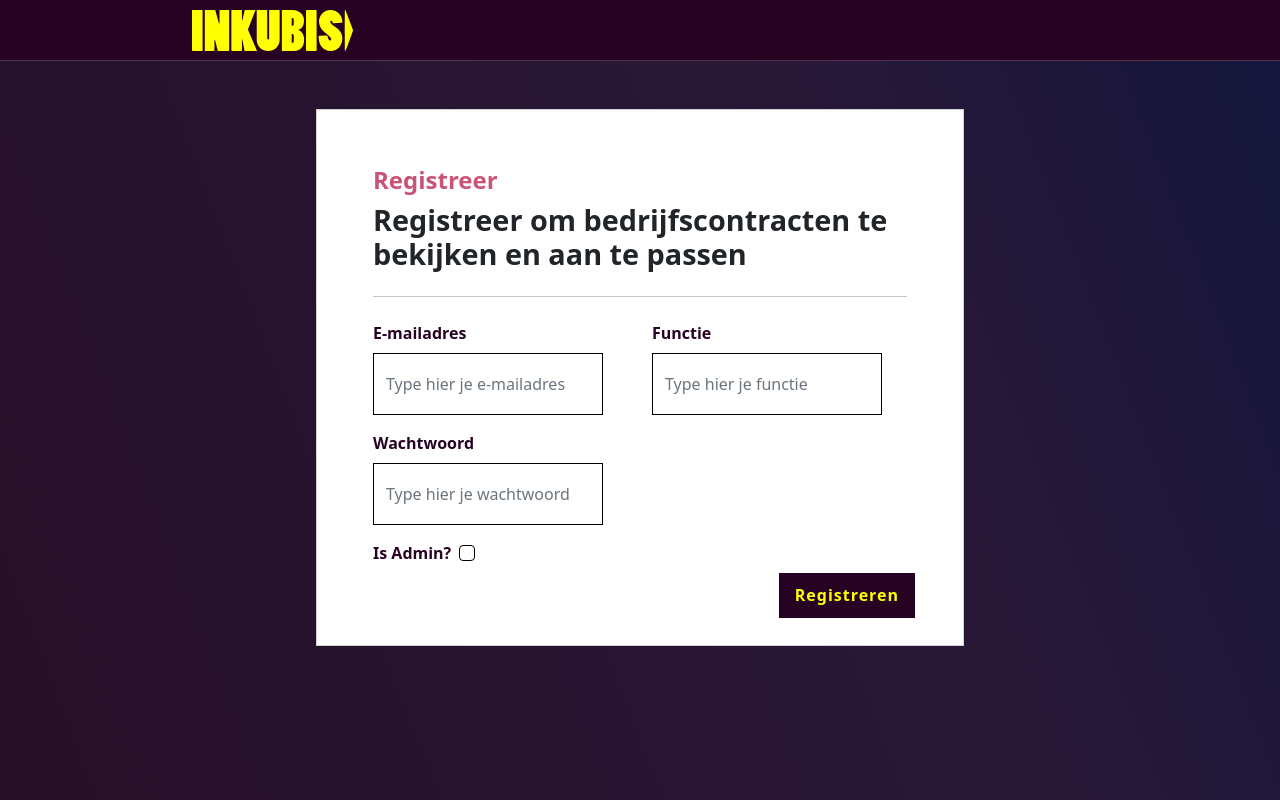
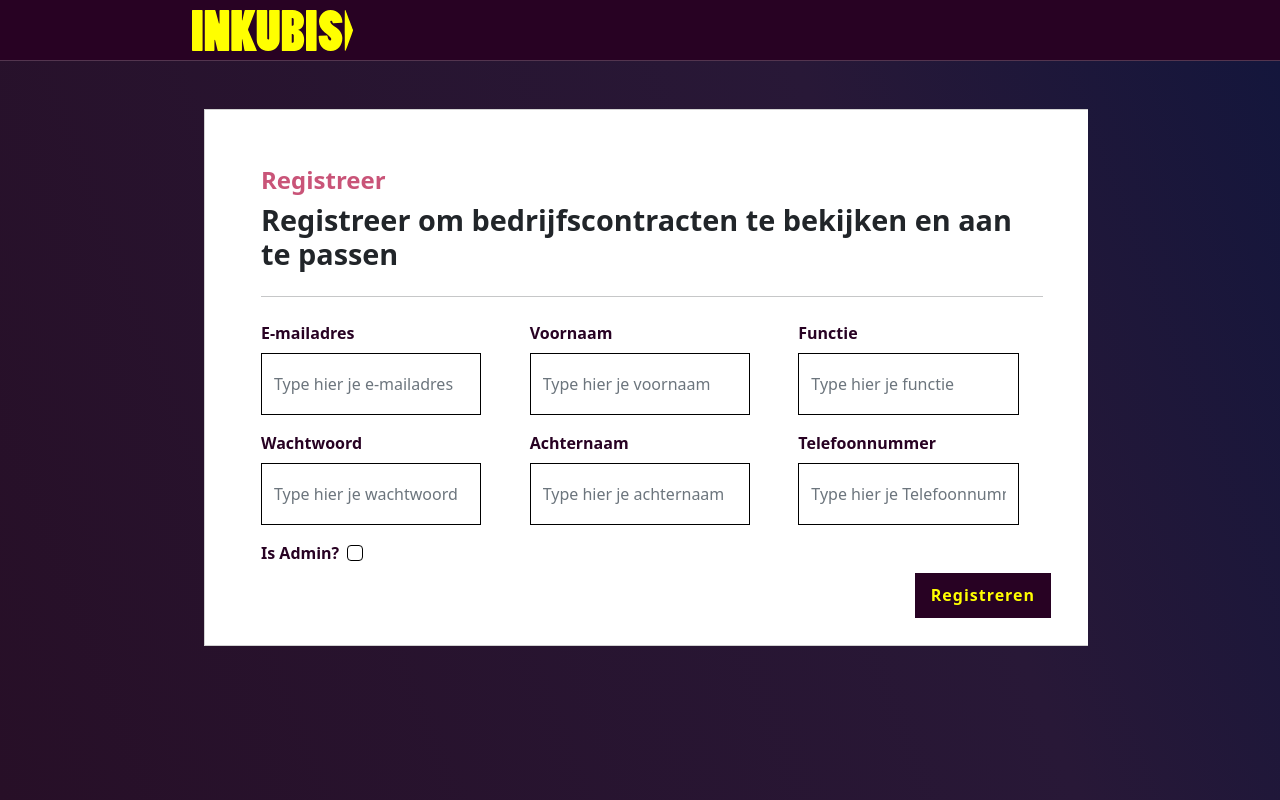
Before and after one commit to kevinvgils/Inkubis-app-frontend, an Angular app: page /register in a window 1280 px wide. Built offline with nearby package versions, Linux system fonts and the light colour scheme.

Commit message:
Add name & phoneNumber input fields

```diff
--- a/src/app/components/auth/auth.interface.ts
+++ b/src/app/components/auth/auth.interface.ts
@@ -4,8 +4,11 @@ export interface ILogin {
 }
 
 export interface IRegister {
+  firstName: string;
+  lastName: string;
   emailAddress: string;
   password: string;
+  phoneNumber: string;
   isAdmin: boolean;
   role: string;
 }
--- a/src/app/components/auth/login/login.component.html
+++ b/src/app/components/auth/login/login.component.html
@@ -5,7 +5,7 @@
                 <img src="../../../assets/img/Inkubis-photo.jpg" class="img-fluid rounded-0 img-inkubis" alt="" />
             </div>
             <div class="col-md-6 p-0">
-                <div class="card rounded-0 bg-white">
+                <div class="card rounded-0">
                     <div class="card-body m-2 p-5">
                         <h6 class="login-preTitle">Login</h6>
                         <h3 class="card-title">
--- a/src/app/components/auth/register/register.component.css
+++ b/src/app/components/auth/register/register.component.css
@@ -18,9 +18,9 @@ hr {
 }
 
 .card {
-  max-width: 50rem;
-  max-height: 45vw;
+  max-height: 40rem;
   display: flex;
+  min-width: 70vw;
 }
 
 input {
--- a/src/app/components/auth/register/register.component.html
+++ b/src/app/components/auth/register/register.component.html
@@ -1,8 +1,9 @@
 <div class="d-flex overflow-hidden">
     <div class="container my-5">
-        <div class="row justify-content-center">
+        <!-- <div class="row justify-content-center"> -->
+        <div class="row">
             <div class="col-md-9">
-                <div class="card rounded-0 bg-white">
+                <div class="card rounded-0">
                     <div class="card-body m-2 p-5">
                         <h6 class="login-preTitle">Registreer</h6>
                         <h3 class="card-title ">
@@ -12,7 +13,7 @@
                         <form #registerForm="ngForm" name="form" (ngSubmit)="onSubmit()" novalidate
                             class="mb-3 mt-md-4">
                             <div class="row">
-                                <div class="col">
+                                <div class="col-4">
                                     <div class="mb-3">
                                         <label for="emailAddress" class="form-label">E-mailadres</label>
                                         <input type="text" class="form-control" id="emailAddress" name="emailAddress"
@@ -31,7 +32,25 @@
                                         </div>
                                     </div>
                                 </div>
-                                <div class="col">
+                                <div class="col-4">
+                                    <div class="mb-3">
+                                        <label for="firstName" class="form-label">Voornaam</label>
+                                        <input type="text" class="form-control" id="firstName" name="firstName"
+                                            placeholder="Type hier je voornaam" [(ngModel)]="formData.firstName"
+                                            #firstName="ngModel" minlength="3" required [ngClass]="{
+                                            'is-invalid': firstName.invalid && firstName.touched
+                                        }" />
+                                        <div *ngIf="firstName.invalid && firstName.touched" class="invalid-feedback">
+                                            <div *ngIf="firstName.errors!['required']">
+                                                Voornaam is verplicht
+                                            </div>
+                                            <div *ngIf="firstName.errors!['minlength']">
+                                                Voornaam moet minimaal 3 karakters hebben.
+                                            </div>
+                                        </div>
+                                    </div>
+                                </div>
+                                <div class="col-4">
                                     <div class="mb-3 ">
                                         <label for="function" class="form-label">Functie</label>
                                         <input type="function" class="form-control" id="function"
@@ -40,7 +59,7 @@
                                 </div>
                             </div>
                             <div class="row">
-                                <div class="col-6">
+                                <div class="col-4">
                                     <div class="mb-3">
                                         <label for="password" class="form-label">Wachtwoord</label>
                                         <input type="password" class="form-control" id="password" name="password"
@@ -55,6 +74,39 @@
                                             </div>
                                             <div *ngIf="password.errors!['minlength']">
                                                 Wachtwoord moet minimaal 3 karakters hebben.
+                                            </div>
+                                        </div>
+                                    </div>
+                                </div>
+                                <div class="col">
+                                    <div class="mb-3">
+                                        <label for="lastName" class="form-label">Achternaam</label>
+                                        <input type="lastName" class="form-control" id="lastName" name="lastName"
+                                            placeholder="Type hier je achternaam" class="form-control"
+                                            [(ngModel)]="formData.lastName" #lastName="ngModel" minlength="10"
+                                            [ngClass]="{
+                                        'is-invalid': lastName.invalid && lastName.touched
+                                    }" />
+                                        <div *ngIf="lastName.invalid && lastName.touched" class="invalid-feedback">
+                                            <div *ngIf="lastName.errors!['minlength']">
+                                                Achternaam moet minimaal 10 karakters hebben.
+                                            </div>
+                                        </div>
+                                    </div>
+                                </div>
+                                <div class="col-4">
+                                    <div class="mb-3">
+                                        <label for="phoneNumber" class="form-label">Telefoonnummer</label>
+                                        <input type="phoneNumber" class="form-control" id="phoneNumber"
+                                            name="phoneNumber" placeholder="Type hier je Telefoonnummer"
+                                            class="form-control" [(ngModel)]="formData.phoneNumber"
+                                            #phoneNumber="ngModel" minlength="10" [ngClass]="{
+                                        'is-invalid': phoneNumber.invalid && phoneNumber.touched
+                                    }" />
+                                        <div *ngIf="phoneNumber.invalid && phoneNumber.touched"
+                                            class="invalid-feedback">
+                                            <div *ngIf="phoneNumber.errors!['minlength']">
+                                                Telefoonnummer moet minimaal 10 karakters hebben.
                                             </div>
                                         </div>
                                     </div>
--- a/src/app/components/auth/register/register.component.ts
+++ b/src/app/components/auth/register/register.component.ts
@@ -15,8 +15,11 @@ export class RegisterComponent {
 
   ngOnInit(): void {
     this.formData = {
+      firstName: '',
+      lastName: '',
       emailAddress: '',
       password: '',
+      phoneNumber: '',
       isAdmin: false,
       role: '',
     };
```
